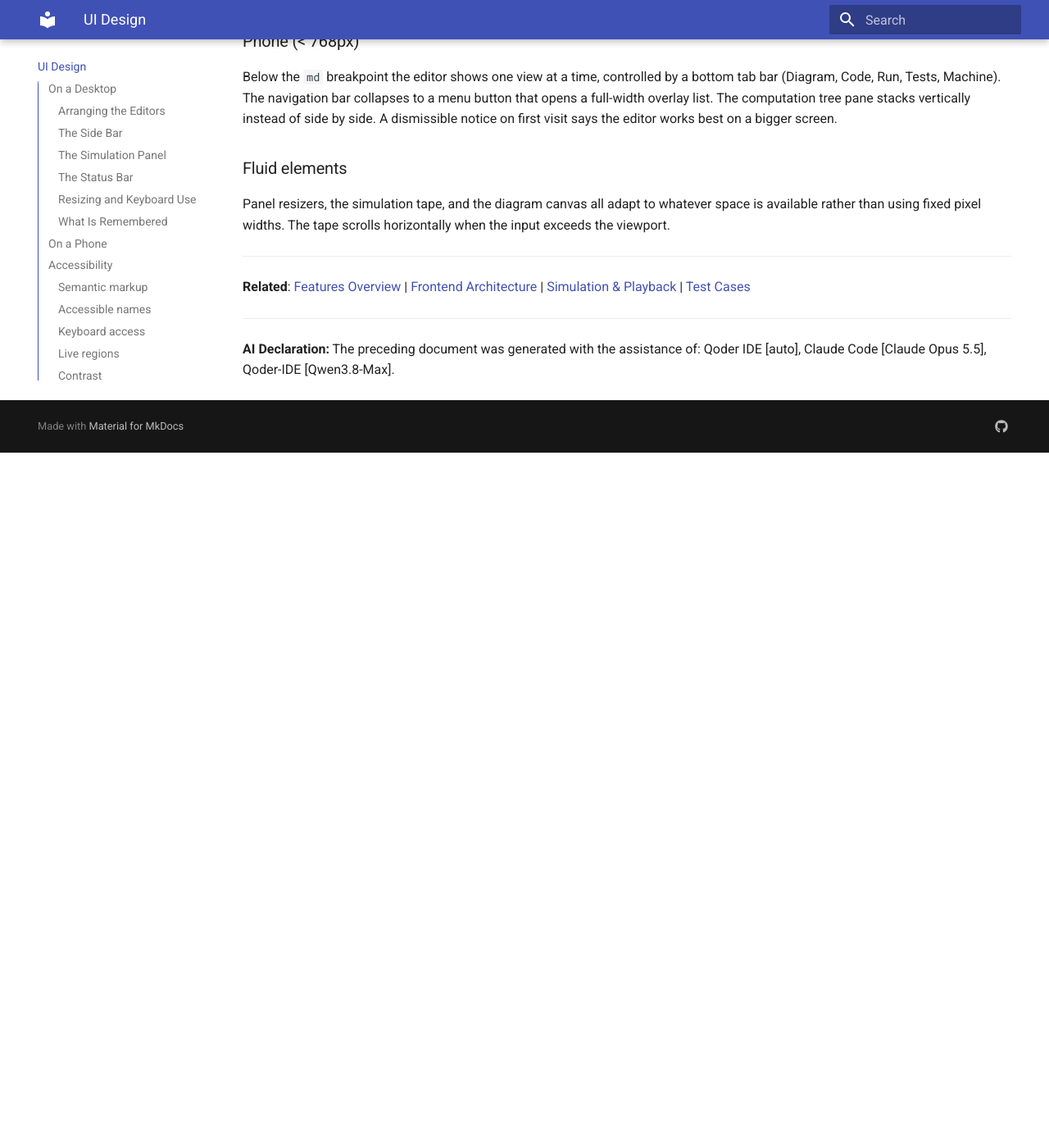
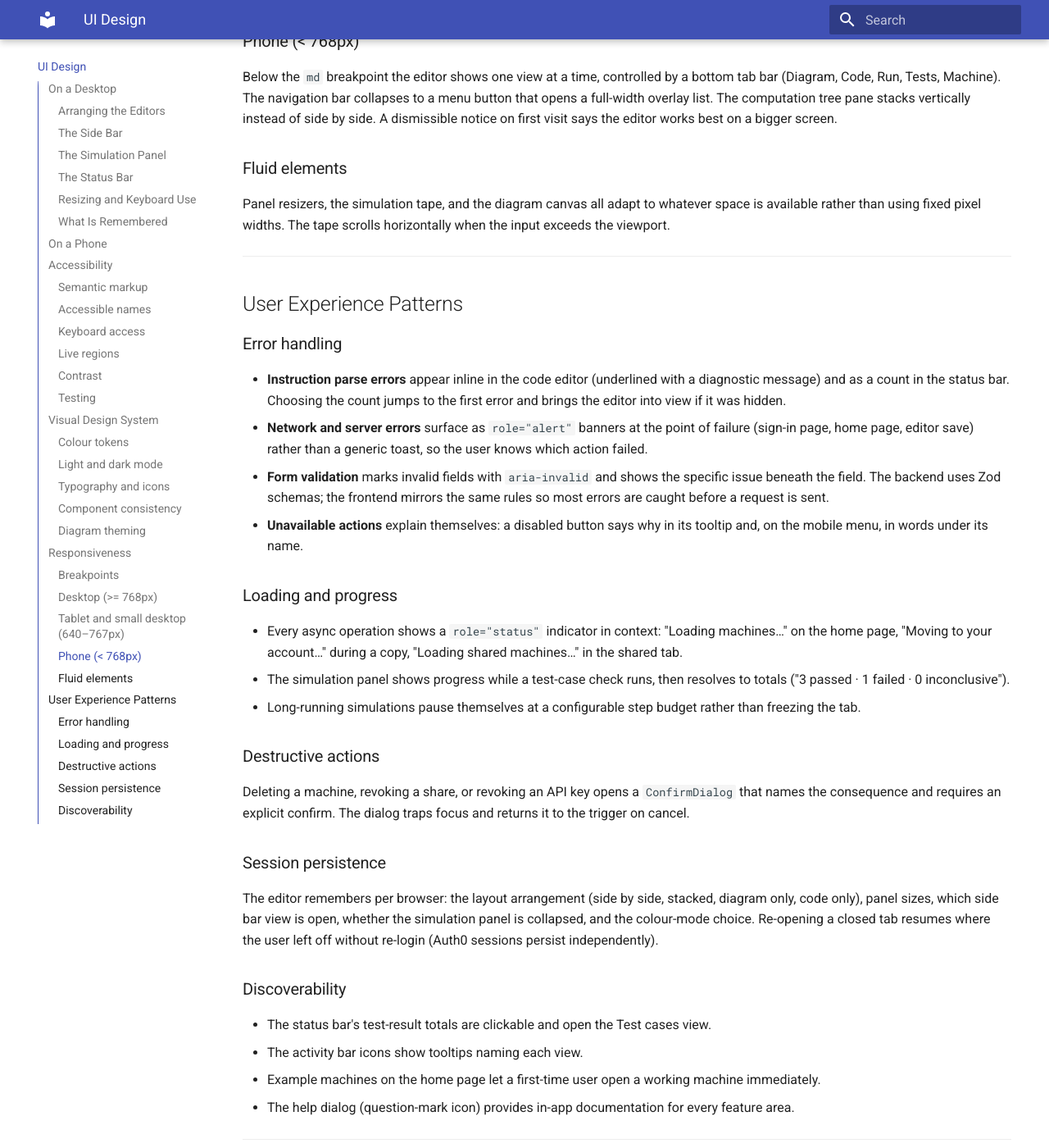
Before and after one commit to 2883251/Automata-Editor-and-Visualiser-Documentation, an MkDocs documentation site: the page built from docs/ui-design.md, in a window 1280 px wide and 1400 px high, scrolled down 5833 px. Shown: the whole window at 82% size. Built offline with MkDocs 1.6.1 and Material for MkDocs 9.7.7, drawn with Linux system fonts in a browser that asks for light colours; before the commit the page ends 6385 px from its top, so only the background shows below that.

Commit message:
docs(ui): document user experience patterns
Assisted-by: Qoder-IDE[Qwen3.8-Max]

```diff
--- a/docs/ui-design.md
+++ b/docs/ui-design.md
@@ -160,6 +160,38 @@ Panel resizers, the simulation tape, and the diagram canvas all adapt to whateve
 
 ---
 
+## User Experience Patterns
+
+### Error handling
+
+- **Instruction parse errors** appear inline in the code editor (underlined with a diagnostic message) and as a count in the status bar. Choosing the count jumps to the first error and brings the editor into view if it was hidden.
+- **Network and server errors** surface as `role="alert"` banners at the point of failure (sign-in page, home page, editor save) rather than a generic toast, so the user knows which action failed.
+- **Form validation** marks invalid fields with `aria-invalid` and shows the specific issue beneath the field. The backend uses Zod schemas; the frontend mirrors the same rules so most errors are caught before a request is sent.
+- **Unavailable actions** explain themselves: a disabled button says why in its tooltip and, on the mobile menu, in words under its name.
+
+### Loading and progress
+
+- Every async operation shows a `role="status"` indicator in context: "Loading machines…" on the home page, "Moving to your account…" during a copy, "Loading shared machines…" in the shared tab.
+- The simulation panel shows progress while a test-case check runs, then resolves to totals ("3 passed · 1 failed · 0 inconclusive").
+- Long-running simulations pause themselves at a configurable step budget rather than freezing the tab.
+
+### Destructive actions
+
+Deleting a machine, revoking a share, or revoking an API key opens a `ConfirmDialog` that names the consequence and requires an explicit confirm. The dialog traps focus and returns it to the trigger on cancel.
+
+### Session persistence
+
+The editor remembers per browser: the layout arrangement (side by side, stacked, diagram only, code only), panel sizes, which side bar view is open, whether the simulation panel is collapsed, and the colour-mode choice. Re-opening a closed tab resumes where the user left off without re-login (Auth0 sessions persist independently).
+
+### Discoverability
+
+- The status bar's test-result totals are clickable and open the Test cases view.
+- The activity bar icons show tooltips naming each view.
+- Example machines on the home page let a first-time user open a working machine immediately.
+- The help dialog (question-mark icon) provides in-app documentation for every feature area.
+
+---
+
 **Related**: [Features Overview](Features/index.md) | [Frontend Architecture](Technical%20Architecture/frontend-architecture.md) | [Simulation & Playback](Features/simulation.md) | [Test Cases](Features/test-cases.md)
 
 ---
```
